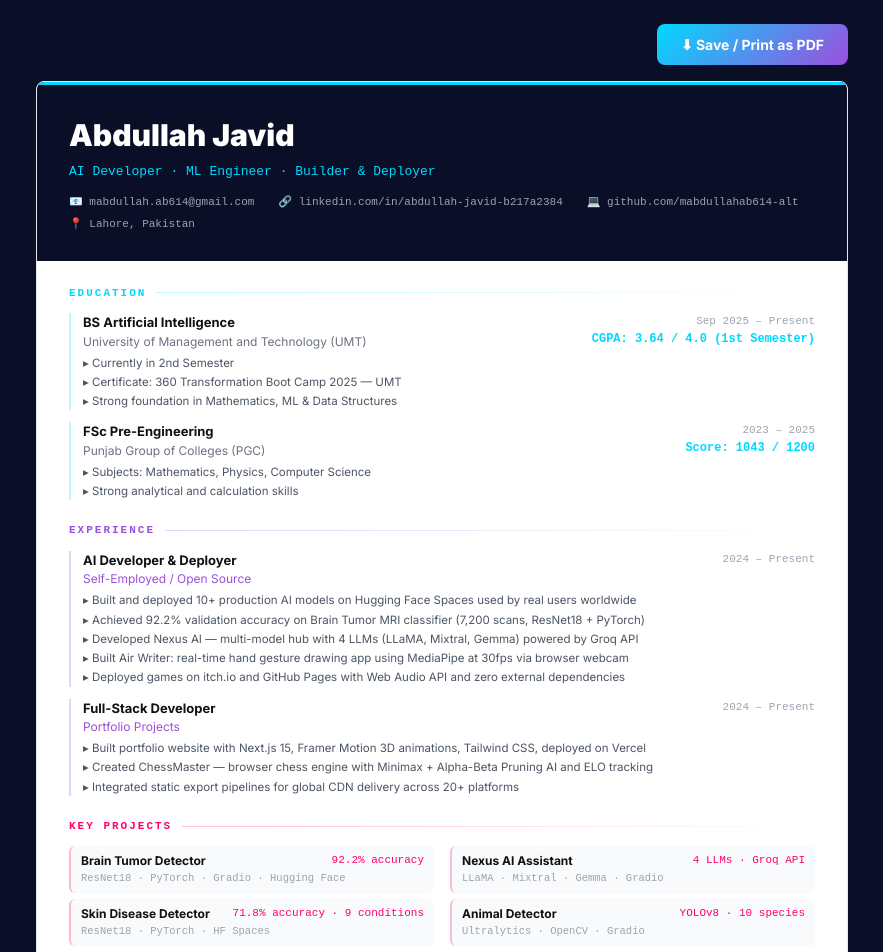
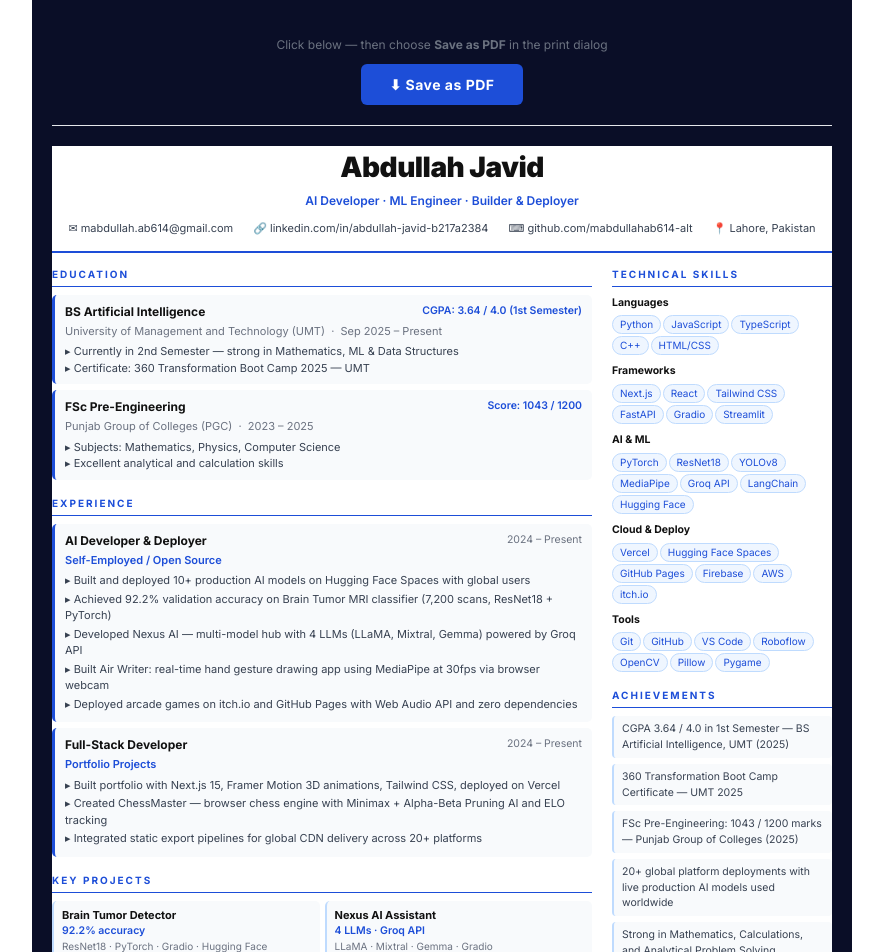
Before and after one commit to mabdullahab614-alt/portfolio-website, a Next.js app: page /print-resume in a window 1280 px wide. Shown: the top 952 px of the page, without its empty margins (198-1081 px from the left). Built offline with nearby package versions, Linux system fonts and the light colour scheme.

Commit message:
Full white professional resume - remove dark header, hide browser date/time

```diff
--- a/app/print-resume/page.tsx
+++ b/app/print-resume/page.tsx
@@ -3,10 +3,10 @@
 import { useEffect } from 'react'
 
 const contact = [
-  { label: '📧', value: 'mabdullah.ab614@gmail.com' },
-  { label: '🔗', value: 'linkedin.com/in/abdullah-javid-b217a2384' },
-  { label: '💻', value: 'github.com/mabdullahab614-alt' },
-  { label: '📍', value: 'Lahore, Pakistan' },
+  { icon: '✉', label: 'mabdullah.ab614@gmail.com' },
+  { icon: '🔗', label: 'linkedin.com/in/abdullah-javid-b217a2384' },
+  { icon: '⌨', label: 'github.com/mabdullahab614-alt' },
+  { icon: '📍', label: 'Lahore, Pakistan' },
 ]
 
 const education = [
@@ -16,9 +16,8 @@ const education = [
     period: 'Sep 2025 – Present',
     gpa: 'CGPA: 3.64 / 4.0 (1st Semester)',
     highlights: [
-      'Currently in 2nd Semester',
+      'Currently in 2nd Semester — strong in Mathematics, ML & Data Structures',
       'Certificate: 360 Transformation Boot Camp 2025 — UMT',
-      'Strong foundation in Mathematics, ML & Data Structures',
     ],
   },
   {
@@ -28,7 +27,7 @@ const education = [
     gpa: 'Score: 1043 / 1200',
     highlights: [
       'Subjects: Mathematics, Physics, Computer Science',
-      'Strong analytical and calculation skills',
+      'Excellent analytical and calculation skills',
     ],
   },
 ]
@@ -39,11 +38,11 @@ const experience = [
     org: 'Self-Employed / Open Source',
     period: '2024 – Present',
     points: [
-      'Built and deployed 10+ production AI models on Hugging Face Spaces used by real users worldwide',
+      'Built and deployed 10+ production AI models on Hugging Face Spaces with global users',
       'Achieved 92.2% validation accuracy on Brain Tumor MRI classifier (7,200 scans, ResNet18 + PyTorch)',
       'Developed Nexus AI — multi-model hub with 4 LLMs (LLaMA, Mixtral, Gemma) powered by Groq API',
       'Built Air Writer: real-time hand gesture drawing app using MediaPipe at 30fps via browser webcam',
-      'Deployed games on itch.io and GitHub Pages with Web Audio API and zero external dependencies',
+      'Deployed arcade games on itch.io and GitHub Pages with Web Audio API and zero dependencies',
     ],
   },
   {
@@ -51,7 +50,7 @@ const experience = [
     org: 'Portfolio Projects',
     period: '2024 – Present',
     points: [
-      'Built portfolio website with Next.js 15, Framer Motion 3D animations, Tailwind CSS, deployed on Vercel',
+      'Built portfolio with Next.js 15, Framer Motion 3D animations, Tailwind CSS, deployed on Vercel',
       'Created ChessMaster — browser chess engine with Minimax + Alpha-Beta Pruning AI and ELO tracking',
       'Integrated static export pipelines for global CDN delivery across 20+ platforms',
     ],
@@ -85,6 +84,11 @@ const achievements = [
   'Strong in Mathematics, Calculations, and Analytical Problem Solving',
 ]
 
+const blue = '#1d4ed8'
+const gray = '#374151'
+const lightGray = '#6b7280'
+const border = '#e5e7eb'
+
 export default function PrintResume() {
   useEffect(() => {
     document.title = 'Abdullah Javid — Resume'
@@ -94,161 +98,196 @@ export default function PrintResume() {
     <>
       <style>{`
         * { margin: 0; padding: 0; box-sizing: border-box; }
-        body { background: #fff; font-family: 'Segoe UI', Arial, sans-serif; color: #1a1a1a; }
+        html, body { background: #fff; color: #111; font-family: 'Segoe UI', Arial, sans-serif; font-size: 13px; }
+
         @media print {
-          body { -webkit-print-color-adjust: exact; print-color-adjust: exact; }
+          html, body { background: #fff !important; }
           .no-print { display: none !important; }
-          @page { margin: 12mm 14mm; size: A4; }
+          @page {
+            size: A4;
+            margin: 10mm 12mm;
+            /* Remove browser header/footer (date, URL, page number) */
           }
+          html {
+            -webkit-print-color-adjust: exact;
+            print-color-adjust: exact;
+          }
+        }
+
         @media screen {
-          body { max-width: 860px; margin: 0 auto; padding: 24px; }
+          body { max-width: 820px; margin: 0 auto; padding: 20px; }
+        }
+
+        .section-title {
+          font-size: 10px;
+          font-weight: 700;
+          text-transform: uppercase;
+          letter-spacing: 2px;
+          color: ${blue};
+          margin-bottom: 8px;
+          padding-bottom: 4px;
+          border-bottom: 1.5px solid ${blue};
+        }
+
+        .card {
+          padding: 8px 10px;
+          background: #f8fafc;
+          border-radius: 5px;
+          border-left: 3px solid ${blue};
+          margin-bottom: 6px;
+        }
+
+        .tag {
+          display: inline-block;
+          padding: 1px 7px;
+          background: #eff6ff;
+          border: 1px solid #bfdbfe;
+          border-radius: 999px;
+          font-size: 10px;
+          color: ${blue};
+          margin: 2px 2px 0 0;
         }
       `}</style>
 
-      {/* Print button - only visible on screen */}
-      <div className="no-print" style={{ textAlign: 'right', marginBottom: 16 }}>
+      {/* Screen-only print button */}
+      <div className="no-print" style={{ textAlign: 'center', padding: '16px 0 20px', borderBottom: '1px solid #e5e7eb', marginBottom: 20 }}>
+        <p style={{ color: lightGray, fontSize: 12, marginBottom: 10 }}>
+          Click below — then choose <strong>Save as PDF</strong> in the print dialog
+        </p>
         <button
           onClick={() => window.print()}
           style={{
-            background: 'linear-gradient(135deg, #00d9ff, #9d4edd)',
+            background: blue,
             color: '#fff',
             border: 'none',
-            padding: '10px 24px',
-            borderRadius: 8,
+            padding: '10px 28px',
+            borderRadius: 6,
             fontWeight: 700,
             fontSize: 14,
             cursor: 'pointer',
+            letterSpacing: 0.5,
           }}
         >
-          ⬇ Save / Print as PDF
+          ⬇ Save as PDF
         </button>
       </div>
 
-      {/* Resume content */}
-      <div style={{ background: '#fff', border: '1px solid #e5e7eb', borderRadius: 8, overflow: 'hidden' }}>
+      {/* ─── RESUME DOCUMENT ─── */}
+      <div style={{ background: '#fff', padding: 0 }}>
 
         {/* Header */}
-        <div style={{ background: '#0a0e27', padding: '28px 32px', borderTop: '3px solid #00d9ff' }}>
-          <h1 style={{ fontSize: 30, fontWeight: 900, color: '#fff', marginBottom: 4 }}>Abdullah Javid</h1>
-          <p style={{ fontSize: 13, color: '#00d9ff', fontFamily: 'monospace', marginBottom: 12 }}>
+        <div style={{ textAlign: 'center', paddingBottom: 14, marginBottom: 14, borderBottom: `2px solid ${blue}` }}>
+          <h1 style={{ fontSize: 28, fontWeight: 900, color: '#111', letterSpacing: -0.5, marginBottom: 4 }}>
+            Abdullah Javid
+          </h1>
+          <p style={{ fontSize: 12, color: blue, fontWeight: 600, marginBottom: 10 }}>
             AI Developer · ML Engineer · Builder & Deployer
           </p>
-          <div style={{ display: 'flex', flexWrap: 'wrap', gap: '6px 24px' }}>
+          <div style={{ display: 'flex', justifyContent: 'center', flexWrap: 'wrap', gap: '4px 20px' }}>
             {contact.map((c, i) => (
-              <span key={i} style={{ fontSize: 11, color: '#9ca3af', fontFamily: 'monospace' }}>
-                {c.label} {c.value}
+              <span key={i} style={{ fontSize: 11, color: gray }}>
+                {c.icon} {c.label}
               </span>
             ))}
           </div>
         </div>
 
-        <div style={{ padding: '24px 32px' }}>
+        {/* Two-column layout */}
+        <div style={{ display: 'grid', gridTemplateColumns: '1fr 220px', gap: 20 }}>
+
+          {/* LEFT COLUMN */}
+          <div>
 
             {/* Education */}
-          <div style={{ marginBottom: 22 }}>
-            <div style={{ display: 'flex', alignItems: 'center', gap: 10, marginBottom: 12 }}>
-              <span style={{ fontSize: 11, fontWeight: 700, textTransform: 'uppercase', letterSpacing: 2, color: '#00d9ff', fontFamily: 'monospace' }}>Education</span>
-              <div style={{ flex: 1, height: 1, background: 'linear-gradient(90deg, #00d9ff40, transparent)' }} />
+            <div style={{ marginBottom: 16 }}>
+              <div className="section-title">Education</div>
+              {education.map((e, i) => (
+                <div key={i} className="card">
+                  <div style={{ display: 'flex', justifyContent: 'space-between', flexWrap: 'wrap', marginBottom: 2 }}>
+                    <span style={{ fontWeight: 700, fontSize: 12, color: '#111' }}>{e.degree}</span>
+                    <span style={{ fontSize: 10.5, color: blue, fontWeight: 600 }}>{e.gpa}</span>
                   </div>
-            {education.map((e, i) => (
-              <div key={i} style={{ marginBottom: 12, paddingLeft: 12, borderLeft: '2px solid #00d9ff40' }}>
-                <div style={{ display: 'flex', justifyContent: 'space-between', alignItems: 'flex-start', flexWrap: 'wrap', gap: 4 }}>
-                  <div>
-                    <div style={{ fontWeight: 700, fontSize: 13, color: '#111' }}>{e.degree}</div>
-                    <div style={{ fontSize: 12, color: '#6b7280' }}>{e.institution}</div>
+                  <div style={{ fontSize: 11, color: lightGray, marginBottom: 4 }}>
+                    {e.institution} &nbsp;·&nbsp; {e.period}
                   </div>
-                  <div style={{ textAlign: 'right' }}>
-                    <div style={{ fontSize: 11, color: '#9ca3af', fontFamily: 'monospace' }}>{e.period}</div>
-                    <div style={{ fontSize: 12, fontWeight: 700, color: '#00d9ff', fontFamily: 'monospace' }}>{e.gpa}</div>
-                  </div>
-                </div>
-                <ul style={{ marginTop: 4, paddingLeft: 0, listStyle: 'none' }}>
                   {e.highlights.map((h, j) => (
-                    <li key={j} style={{ fontSize: 11.5, color: '#4b5563', marginTop: 2 }}>▸ {h}</li>
+                    <div key={j} style={{ fontSize: 11, color: gray }}>▸ {h}</div>
                   ))}
-                </ul>
                 </div>
               ))}
             </div>
 
             {/* Experience */}
-          <div style={{ marginBottom: 22 }}>
-            <div style={{ display: 'flex', alignItems: 'center', gap: 10, marginBottom: 12 }}>
-              <span style={{ fontSize: 11, fontWeight: 700, textTransform: 'uppercase', letterSpacing: 2, color: '#9d4edd', fontFamily: 'monospace' }}>Experience</span>
-              <div style={{ flex: 1, height: 1, background: 'linear-gradient(90deg, #9d4edd40, transparent)' }} />
+            <div style={{ marginBottom: 16 }}>
+              <div className="section-title">Experience</div>
+              {experience.map((e, i) => (
+                <div key={i} className="card">
+                  <div style={{ display: 'flex', justifyContent: 'space-between', flexWrap: 'wrap', marginBottom: 2 }}>
+                    <span style={{ fontWeight: 700, fontSize: 12, color: '#111' }}>{e.role}</span>
+                    <span style={{ fontSize: 10.5, color: lightGray }}>{e.period}</span>
                   </div>
-            {experience.map((e, i) => (
-              <div key={i} style={{ marginBottom: 12, paddingLeft: 12, borderLeft: '2px solid #9d4edd40' }}>
-                <div style={{ display: 'flex', justifyContent: 'space-between', flexWrap: 'wrap', gap: 4, marginBottom: 4 }}>
-                  <div>
-                    <div style={{ fontWeight: 700, fontSize: 13, color: '#111' }}>{e.role}</div>
-                    <div style={{ fontSize: 12, color: '#9d4edd' }}>{e.org}</div>
-                  </div>
-                  <div style={{ fontSize: 11, color: '#9ca3af', fontFamily: 'monospace' }}>{e.period}</div>
-                </div>
-                <ul style={{ paddingLeft: 0, listStyle: 'none' }}>
+                  <div style={{ fontSize: 11, color: blue, fontWeight: 600, marginBottom: 4 }}>{e.org}</div>
                   {e.points.map((p, j) => (
-                    <li key={j} style={{ fontSize: 11.5, color: '#4b5563', marginTop: 2 }}>▸ {p}</li>
+                    <div key={j} style={{ fontSize: 11, color: gray, marginBottom: 2 }}>▸ {p}</div>
                   ))}
-                </ul>
                 </div>
               ))}
             </div>
 
             {/* Projects */}
-          <div style={{ marginBottom: 22 }}>
-            <div style={{ display: 'flex', alignItems: 'center', gap: 10, marginBottom: 12 }}>
-              <span style={{ fontSize: 11, fontWeight: 700, textTransform: 'uppercase', letterSpacing: 2, color: '#ff006e', fontFamily: 'monospace' }}>Key Projects</span>
-              <div style={{ flex: 1, height: 1, background: 'linear-gradient(90deg, #ff006e40, transparent)' }} />
-            </div>
-            <div style={{ display: 'grid', gridTemplateColumns: '1fr 1fr', gap: '6px 16px' }}>
+            <div>
+              <div className="section-title">Key Projects</div>
+              <div style={{ display: 'grid', gridTemplateColumns: '1fr 1fr', gap: 5 }}>
                 {projects.map((p, i) => (
-                <div key={i} style={{ padding: '6px 10px', background: '#f9fafb', borderRadius: 6, borderLeft: '2px solid #ff006e40' }}>
-                  <div style={{ display: 'flex', justifyContent: 'space-between', gap: 8 }}>
-                    <span style={{ fontWeight: 700, fontSize: 12, color: '#111' }}>{p.name}</span>
-                    <span style={{ fontSize: 11, color: '#ff006e', fontFamily: 'monospace', whiteSpace: 'nowrap' }}>{p.stat}</span>
-                  </div>
-                  <div style={{ fontSize: 10.5, color: '#9ca3af', fontFamily: 'monospace', marginTop: 1 }}>{p.tech}</div>
+                  <div key={i} style={{ padding: '6px 8px', background: '#f8fafc', borderRadius: 5, borderLeft: `2px solid #bfdbfe` }}>
+                    <div style={{ fontWeight: 700, fontSize: 11, color: '#111' }}>{p.name}</div>
+                    <div style={{ fontSize: 10.5, color: blue, fontWeight: 600 }}>{p.stat}</div>
+                    <div style={{ fontSize: 10, color: lightGray }}>{p.tech}</div>
                   </div>
                 ))}
               </div>
             </div>
+          </div>
+
+          {/* RIGHT COLUMN */}
+          <div>
 
             {/* Skills */}
-          <div style={{ marginBottom: 22 }}>
-            <div style={{ display: 'flex', alignItems: 'center', gap: 10, marginBottom: 12 }}>
-              <span style={{ fontSize: 11, fontWeight: 700, textTransform: 'uppercase', letterSpacing: 2, color: '#00ff88', fontFamily: 'monospace' }}>Technical Skills</span>
-              <div style={{ flex: 1, height: 1, background: 'linear-gradient(90deg, #00ff8840, transparent)' }} />
+            <div style={{ marginBottom: 16 }}>
+              <div className="section-title">Technical Skills</div>
+              {skills.map((s, i) => (
+                <div key={i} style={{ marginBottom: 8 }}>
+                  <div style={{ fontSize: 10.5, fontWeight: 700, color: '#111', marginBottom: 3 }}>{s.label}</div>
+                  <div>
+                    {s.items.split(' · ').map((item, j) => (
+                      <span key={j} className="tag">{item}</span>
+                    ))}
                   </div>
-            <div style={{ display: 'grid', gridTemplateColumns: '1fr 1fr', gap: '5px 20px' }}>
-              {skills.map((s, i) => (
-                <div key={i} style={{ fontSize: 11.5, color: '#374151' }}>
-                  <span style={{ fontWeight: 700, color: '#111' }}>{s.label}: </span>
-                  {s.items}
                 </div>
               ))}
-            </div>
             </div>
 
             {/* Achievements */}
             <div>
-            <div style={{ display: 'flex', alignItems: 'center', gap: 10, marginBottom: 12 }}>
-              <span style={{ fontSize: 11, fontWeight: 700, textTransform: 'uppercase', letterSpacing: 2, color: '#ffaa00', fontFamily: 'monospace' }}>Achievements & Certifications</span>
-              <div style={{ flex: 1, height: 1, background: 'linear-gradient(90deg, #ffaa0040, transparent)' }} />
+              <div className="section-title">Achievements</div>
+              {achievements.map((a, i) => (
+                <div key={i} style={{
+                  fontSize: 10.5, color: gray, marginBottom: 6,
+                  padding: '5px 8px', background: '#f8fafc',
+                  borderRadius: 4, borderLeft: `2px solid #bfdbfe`
+                }}>
+                  {a}
                 </div>
-            <ul style={{ paddingLeft: 0, listStyle: 'none' }}>
-              {achievements.map((a, i) => (
-                <li key={i} style={{ fontSize: 11.5, color: '#4b5563', marginBottom: 3 }}>🏆 {a}</li>
               ))}
-            </ul>
             </div>
 
           </div>
+        </div>
 
         {/* Footer */}
-        <div style={{ padding: '10px 32px', borderTop: '1px solid #f3f4f6', background: '#fafafa', display: 'flex', justifyContent: 'space-between' }}>
-          <span style={{ fontSize: 10, color: '#9ca3af', fontFamily: 'monospace' }}>Abdullah Javid · AI Developer · Lahore, Pakistan · 2025</span>
-          <span style={{ fontSize: 10, color: '#9ca3af', fontFamily: 'monospace' }}>github.com/mabdullahab614-alt</span>
+        <div style={{ marginTop: 16, paddingTop: 8, borderTop: `1px solid ${border}`, display: 'flex', justifyContent: 'space-between' }}>
+          <span style={{ fontSize: 9.5, color: '#9ca3af' }}>Abdullah Javid · AI Developer · Lahore, Pakistan</span>
+          <span style={{ fontSize: 9.5, color: '#9ca3af' }}>github.com/mabdullahab614-alt · mabdullah.ab614@gmail.com</span>
         </div>
       </div>
     </>
```
Lines whose indentation alone changed are shown as unchanged.
